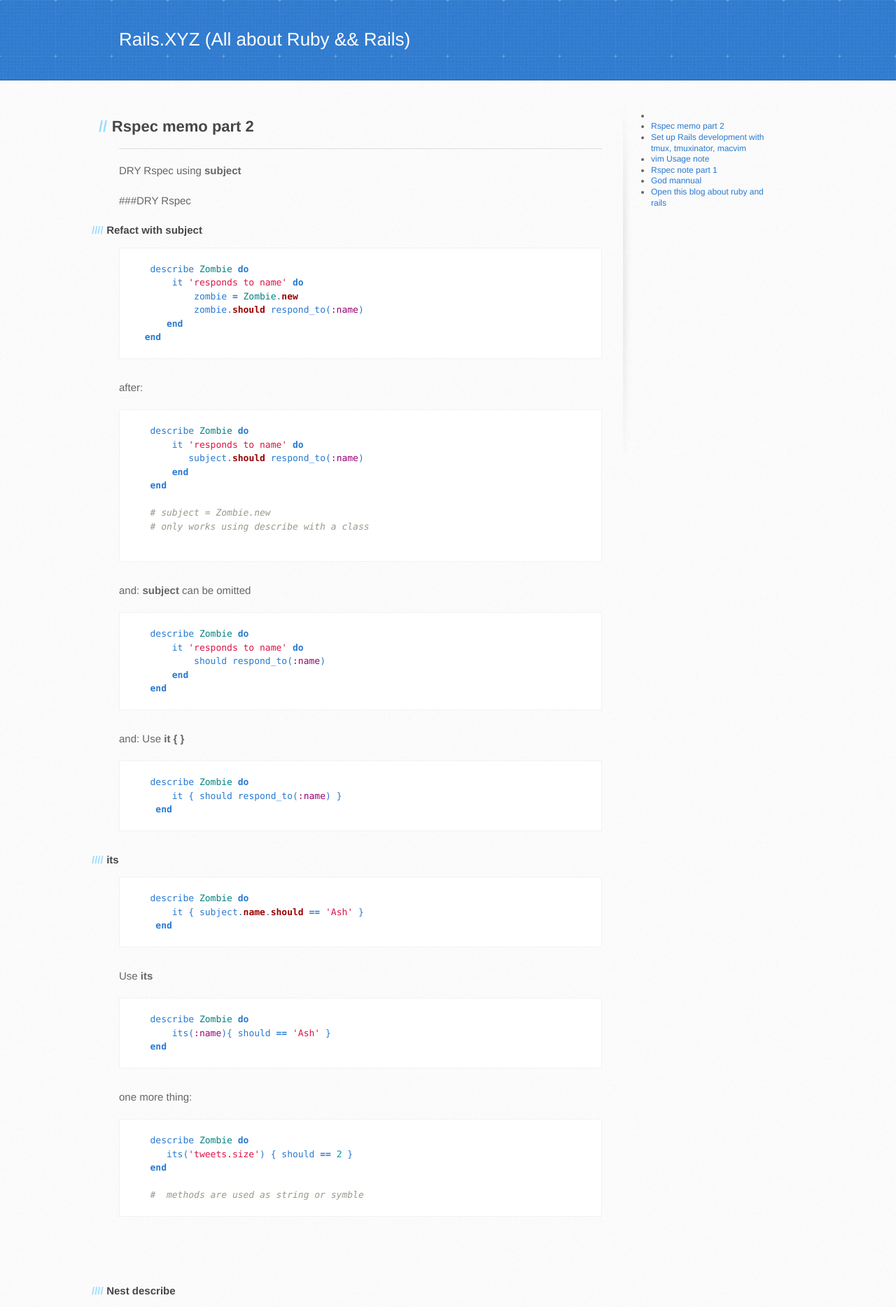
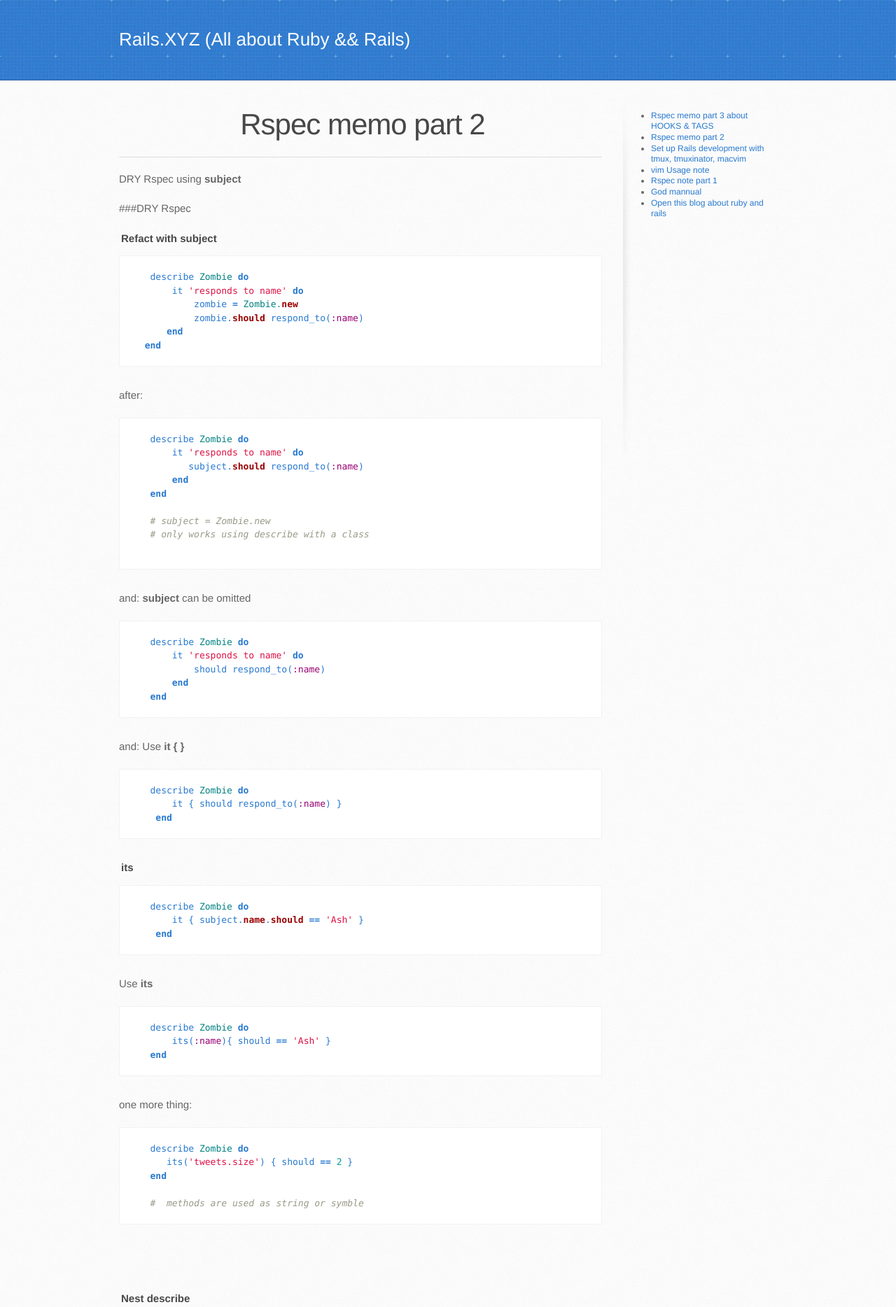
Before and after one commit to rocLv/old.roclv.github.io, a Jekyll site: the page built from _posts/2015-2-5-rspec-memo-part-2.md, in a window 1280 px wide. Shown: the top 1868 px of the page at 70% size. Built offline with Jekyll 4.4.1, drawn with Linux system fonts in a browser that asks for light colours; Markdown is read by kramdown in place of the engine named in the settings.

Commit message:
fix minor error

```diff
--- a/_layouts/post.html
+++ b/_layouts/post.html
@@ -3,7 +3,7 @@ layout: default
 ---
 
 <div>
-	<h2>{{ page.title }}</h2>
+	<h1 style="text-align:center">{{ page.title }}</h1>
 	<hr>
   <p>
     {{ content}}
--- a/_posts/2015-2-5-rspec-memo-part-3-hooks-and-tags.md
+++ b/_posts/2015-2-5-rspec-memo-part-3-hooks-and-tags.md
@@ -1,6 +1,6 @@
 ---
   layout: post
-  title: Rspec memo part 3: HOOKS & TAGS
+  title: Rspec memo part 3 about HOOKS & TAGS
 ---
 
 This post is about HOOKS & TAGS
--- a/stylesheets/stylesheet.css
+++ b/stylesheets/stylesheet.css
@@ -626,7 +626,6 @@ form {
   padding-right: 0.3em;
   margin-left: -0.9em;
   color: #9ddcff;
-  content: "/";
 }
 
 #main-content h2 {
@@ -640,7 +639,6 @@ form {
 #main-content h2:before {
   padding-right: 0.3em;
   margin-left: -1.5em;
-  content: "//";
   color: #9ddcff;
 }
 
@@ -657,7 +655,6 @@ form {
 #main-content h3:before {
   padding-right: 0.3em;
   margin-left: -2em;
-  content: "///";
   color: #9ddcff;
 }
 
@@ -673,7 +670,6 @@ form {
 h4:before {
   padding-right: 0.3em;
   margin-left: -2.8em;
-  content: "////";
   color: #9ddcff;
 }
 
@@ -687,7 +683,6 @@ h4:before {
 h5:before {
   padding-right: 0.3em;
   margin-left: -3.2em;
-  content: "/////";
   color: #9ddcff;
 }
 
@@ -701,7 +696,6 @@ h5:before {
 h6:before {
   padding-right: 0.3em;
   margin-left: -3.7em;
-  content: "//////";
   color: #9ddcff;
 }
 
@@ -746,7 +740,6 @@ footer {
   margin-right: 40px;
   font-size: 13px;
   color: #aaa;
-  background: transparent url('../images/hr.png') 0 0 no-repeat;
 	float: right;
 }
 
```
